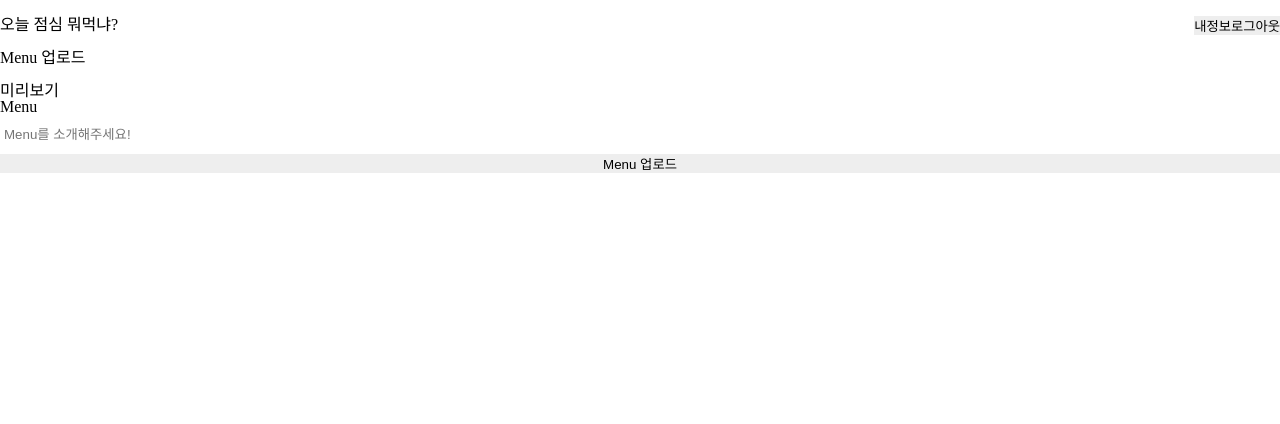
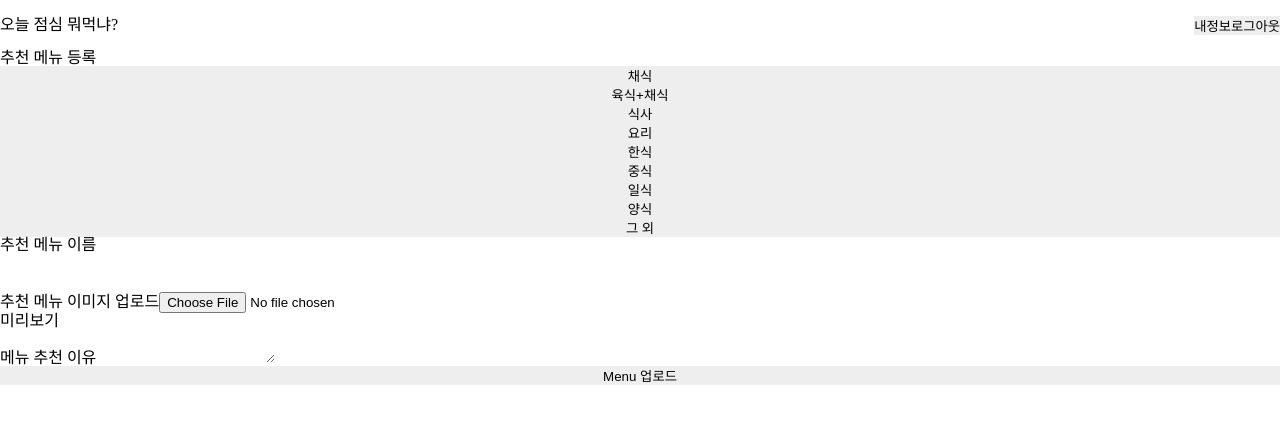
Before and after one commit to jihyunan-dev/hanghae_mini_front, a React (Create React App) app: page /upload in a window 1280 px wide. Shown: the top 424 px of the page. Built offline with nearby package versions, Linux system fonts and the light colour scheme.

Commit message:
[feat] Upload 기능 중간 저장

```diff
--- a/src/components/CategoryBtns.js
+++ b/src/components/CategoryBtns.js
@@ -1,28 +1,38 @@
-import React from "react";
+import React, { useEffect, useState } from "react";
 import { Button } from "../elements";
 
 const CategoryBtns = (props) => {
+  const { setCategory } = props;
+
   // 카테고리 정리 필요
-  const category1 = ["채식", "육식 + 채식"];
-  const category2 = ["식사", "요리"];
-  const category3 = ["한식", "중식", "일식", "양식", "그 외"];
+  const btns1 = ["채식", "육식+채식"];
+  const btns2 = ["식사", "요리"];
+  const btns3 = ["한식", "중식", "일식", "양식", "그 외"];
+
+  const [category1, setCategory1] = useState(null);
+  const [category2, setCategory2] = useState(null);
+  const [category3, setCategory3] = useState(null);
+
+  useEffect(
+    () => setCategory({ category1, category2, category3 }),
+    [category1, category2, category3]
+  );
+
   return (
     <div>
       <div>
-        {category1.map((item, idx) => (
-          <Button key={idx} text={item} />
+        {btns1.map((item, idx) => (
+          <Button key={idx} text={item} _onClick={() => setCategory1(item)} />
         ))}
       </div>
-      <hr />
       <div>
-        {category2.map((item, idx) => (
-          <Button key={idx} text={item} />
+        {btns2.map((item, idx) => (
+          <Button key={idx} text={item} _onClick={() => setCategory2(item)} />
         ))}
       </div>
-      <hr />
       <div>
-        {category3.map((item, idx) => (
-          <Button key={idx} text={item} />
+        {btns3.map((item, idx) => (
+          <Button key={idx} text={item} _onClick={() => setCategory3(item)} />
         ))}
       </div>
     </div>
--- a/src/elements/Input.js
+++ b/src/elements/Input.js
@@ -19,7 +19,7 @@ const Input = (props) => {
 
 Input.defaultProps = {
   label: false,
-  placeholder: "텍스트를 입력해주세요",
+  placeholder: "",
   type: "text",
   _onChange: () => {},
 };
--- a/src/pages/Upload.js
+++ b/src/pages/Upload.js
@@ -1,28 +1,77 @@
-import React from "react";
+import React, { useState } from "react";
+import { useDispatch } from "react-redux";
+import CategoryBtns from "../components/CategoryBtns";
 import { Button, Input } from "../elements";
+import { actionCreators as resultActions } from "../redux/modules/result";
 
 const Upload = () => {
+  const dispatch = useDispatch();
+  const [editMode, setEditMode] = useState(false);
+
+  const [menuName, setMenuName] = useState("");
+  const [img, setImg] = useState(null);
+  const [description, setDescription] = useState("");
+  const [category, setCategory] = useState({
+    category1: null,
+    category2: null,
+    category3: null,
+  });
+
+  const handleSubmit = (e) => {
+    e.preventDefault();
+
+    if (!menuName && !description && !img) return;
+
+    const formData = new FormData();
+    formData.append("name", menuName);
+    formData.append("description", description);
+    formData.append("img", img);
+    for (let entry of Object.entries(category)) {
+      formData.append(entry[0], entry[1]);
+    }
+
+    dispatch(resultActions.addMenuDB(formData));
+  };
+
   return (
     <>
+      <h2>{editMode ? "추천 메뉴 수정" : "추천 메뉴 등록"}</h2>
+      <form encType="multipart/form-data" onSubmit={handleSubmit}>
+        <CategoryBtns setCategory={setCategory} />
         <div>
-        <div>Menu 업로드</div>
-        {/* {edit모드 ? "Menu 수정" : "Menu 업로드"} */}
-        <input />
+          <span>추천 메뉴 이름</span>
+          <Input
+            value={menuName}
+            _onChange={(e) => setMenuName(e.target.value)}
+          />
+        </div>
+        <div>
+          <span>추천 메뉴 이미지 업로드</span>
+          <input
+            type="file"
+            accept="image/*"
+            onChange={(e) => setImg(e.target.files[0])}
+          />
         </div>
 
         <div>
-        <h2>미리보기</h2>
-        <image />
+          <span>미리보기</span>
+          <img src="" alt="" />
         </div>
 
         <div>
-        <Input label="Menu" placeholder="Menu를 소개해주세요!"></Input>
+          <span>메뉴 추천 이유</span>
+          <textarea
+            value={description}
+            onChange={(e) => setDescription(e.target.value)}
+          ></textarea>
         </div>
 
-      <div>
-        {/* {edit모드 ? "Menu 수정" : "Menu 업로드"} */}
-        <Button text="Menu 업로드"></Button>
-      </div>
+        <Button
+          text={editMode ? "Menu 수정" : "Menu 업로드"}
+          _onSubmit={handleSubmit}
+        />
+      </form>
     </>
   );
 };
--- a/src/redux/modules/result.js
+++ b/src/redux/modules/result.js
@@ -23,9 +23,9 @@ const getRank = createAction(GET_RANK, (menu_like) => ({ menu_like }));
 // main page
 const getMenuDetail = createAction(GET_MENU_DETAIL, () => ({}));
 // upload page
-const addMenu = createAction(ADD_MENU, (post_id, comment_list) => ({
-  post_id,
-  comment_list,
+const addMenu = createAction(ADD_MENU, (postId, commentList) => ({
+  postId,
+  commentList,
 }));
 
 // 내 게시글 page
@@ -40,13 +40,14 @@ const initialState = {
 };
 
 // thunk
-const addMenuDB = (post_id, contents) => {
-  return function (dispatch, getState, { history }) {};
-};
-
-const editMenuDB = () => {
-  return function (dispatch, getState, { history }) {};
-};
+const addMenuDB =
+  (formData) =>
+  async (dispatch, getState, { history }) => {
+    const response = await api.post("/menu", {
+      data: formData,
+      header: { "Content-Type": "multipart/form-data" },
+    });
+  };
 
 const deleteMenuDB = () => {
   return function (dispatch, getState, { history }) {};
@@ -106,7 +107,7 @@ const actionCreators = {
   updateRank,
   getRank,
   addMenuDB,
-  editMenuDB,
+  // editMenuDB,
   deleteMenuDB,
   getMenuDB,
   getMenuDetailDB,
```
Lines whose indentation alone changed are shown as unchanged.
